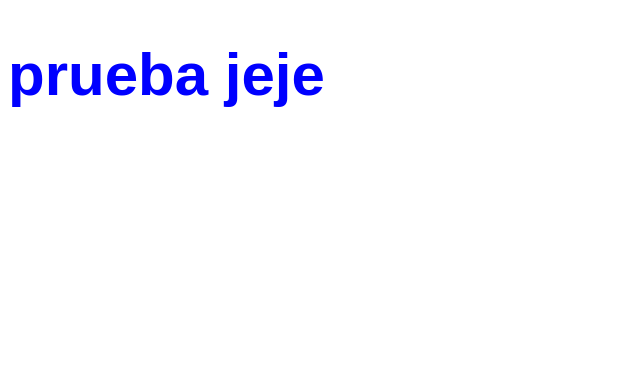
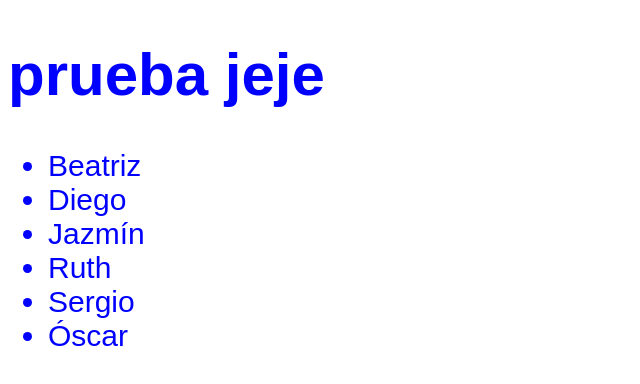
Before and after one commit to merydc5/prueba-fetch, a plain HTML site: page index.html in a window 1280 px wide. Shown: the whole page, without its empty margins (0-640 px from the left). Drawn offline with Linux system fonts and the light colour scheme.

Commit message:
ejercicio q no entiendo

```diff
--- a/index.html
+++ b/index.html
@@ -8,15 +8,23 @@
 </head>
 <body>
     <h1>prueba jeje</h1>
+    <ul></ul>
+    <script>
+        const lista = document.querySelector("ul");
 
-    <script>
     //sin / xq estan en la misma carpeta
         fetch("prueba.txt")
         //no como json xq es un texto normal
         .then(respuesta => respuesta.text())
         .then(contenido => {
-            console.log(contenido);
+            //de aqui sale un string
+
+            contenido.split(",").sort().forEach( nombre => {
+            let item = document.createElement("li");
+            item.innerText = nombre;
+            lista.appendChild(item);
         });
+     });
 
 
     </script>
```
Also changed, not shown: prueba.txt.
